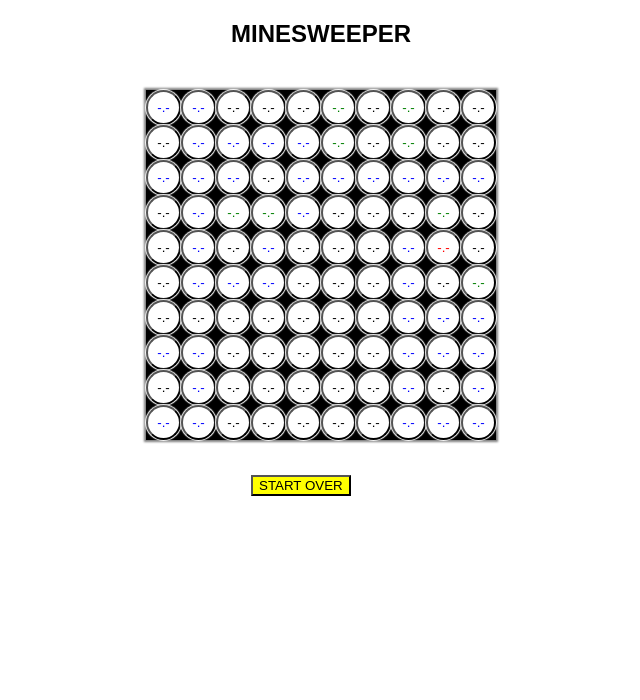
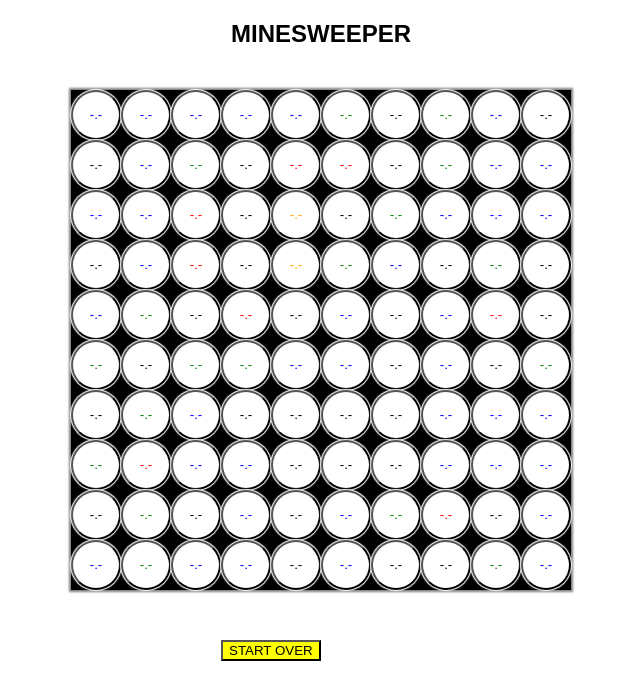
Before and after one commit to arpannln/MiniProjects, a React (Create React App) app in the folder React MineSweeper/minesweeper/: page / in a window 1280 px wide. Shown: the top 700 px of the page, without its empty margins (319-959 px from the left). Built offline with nearby package versions, Linux system fonts and the light colour scheme.

Commit message:
work on it more tmo

```diff
--- a/React MineSweeper/minesweeper/src/App.js
+++ b/React MineSweeper/minesweeper/src/App.js
@@ -3,7 +3,8 @@ import logo from './logo.svg';
 import './App.css';
 
 const GAMESIZE = 10;
-const BOARDSIZE = GAMESIZE * 35;
+const BOARDSIZE = GAMESIZE * 50;
+const BOMBCOUNT = 20;
 const COLORS = { 1: "blue", 2: "green", 3: "red", 4: "orange", "*": "black", "": "lightgrey", "X": "grey" };
 
 class App extends Component {
@@ -27,10 +28,10 @@ class App extends Component {
     let tiles = {};
     for (let i = 0; i < n; i++) {
       for (let j = 0; j < n; j++ ) {
-        tiles[`${i}` + j] = { value: 0, backgroundColor: "black", display: "hidden", color: "black" };
+        tiles[`${i}` + j] = { value: 0, backgroundColor: "black", display: "hidden", color: "white" };
       }
     }
-    this.randomizeBombs(tiles, Math.floor(n * n/10))
+    this.randomizeBombs(tiles, BOMBCOUNT);
     this.setState({ tiles });
   }
 
@@ -188,10 +189,11 @@ const MineSweeperStyles = {
       color,
       backgroundColor,
       borderRadius: "50px",
+      fontWeight: 200,
       width : BOARDSIZE/GAMESIZE,
       height: BOARDSIZE/GAMESIZE,
       boxShadow: "0px 0px 1px 1px white",
-      transition: "all 0.5 s ease",
+      transition: "all 1.5s ease",
     });
   },
   buttonStyle: {
```
